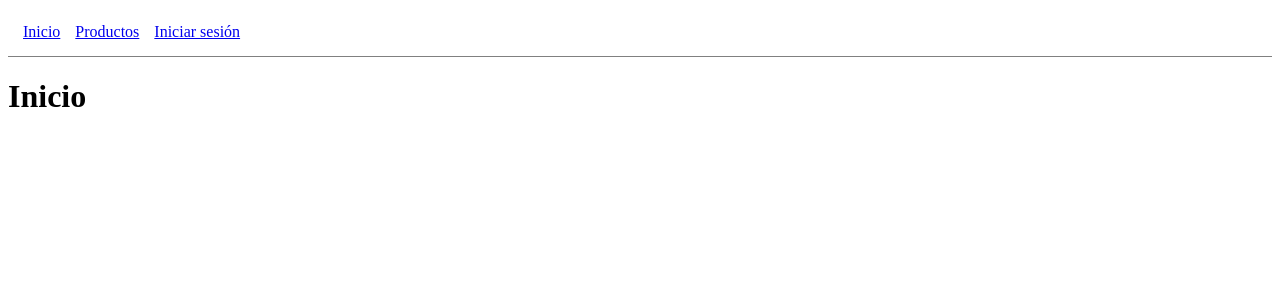
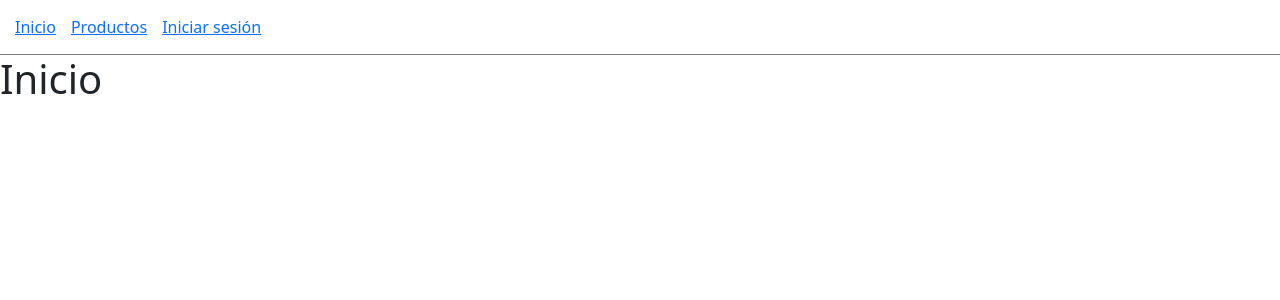
Before and after one commit to samuedo435/Veltrix-web, a React (Vite) app: page / in a window 1280 px wide. Shown: the top 300 px of the page. Built offline with nearby package versions, Linux system fonts and the light colour scheme.

Commit message:
feat: add Bootstrap integration and create new styles for Footer, Navbar, and ProductCard components

```diff
--- a/package.json
+++ b/package.json
@@ -11,6 +11,7 @@
   },
   "dependencies": {
     "axios": "^1.17.0",
+    "bootstrap": "^5.3.8",
     "react": "^19.2.6",
     "react-dom": "^19.2.6",
     "react-router-dom": "^7.17.0"
--- a/src/main.jsx
+++ b/src/main.jsx
@@ -2,6 +2,8 @@ import React from "react";
 import ReactDOM from "react-dom/client";
 import App from "./App";
 import { AuthProvider } from "./context/AuthContext";
+import "./styles/theme.css";
+import 'bootstrap/dist/css/bootstrap.min.css';
 
 ReactDOM.createRoot(
     document.getElementById("root")
--- /dev/null
+++ b/src/styles/theme.css
@@ -0,0 +1,8 @@
+:root {
+    --background: #000000;
+    --card-bg: #090d1a;
+    --border-color: #1b2235;
+    --primary: #2eb6ff;
+    --text: #f4f4f4;
+    --text-secondary: #b4b4b4;
+}
```
Also changed, not shown: src/components/Footer.jsx (added), src/styles/home.css (added), src/styles/navbar.css (added), src/styles/product-card.css (added), 1 other file (tests, documents, lock files or other folders).
